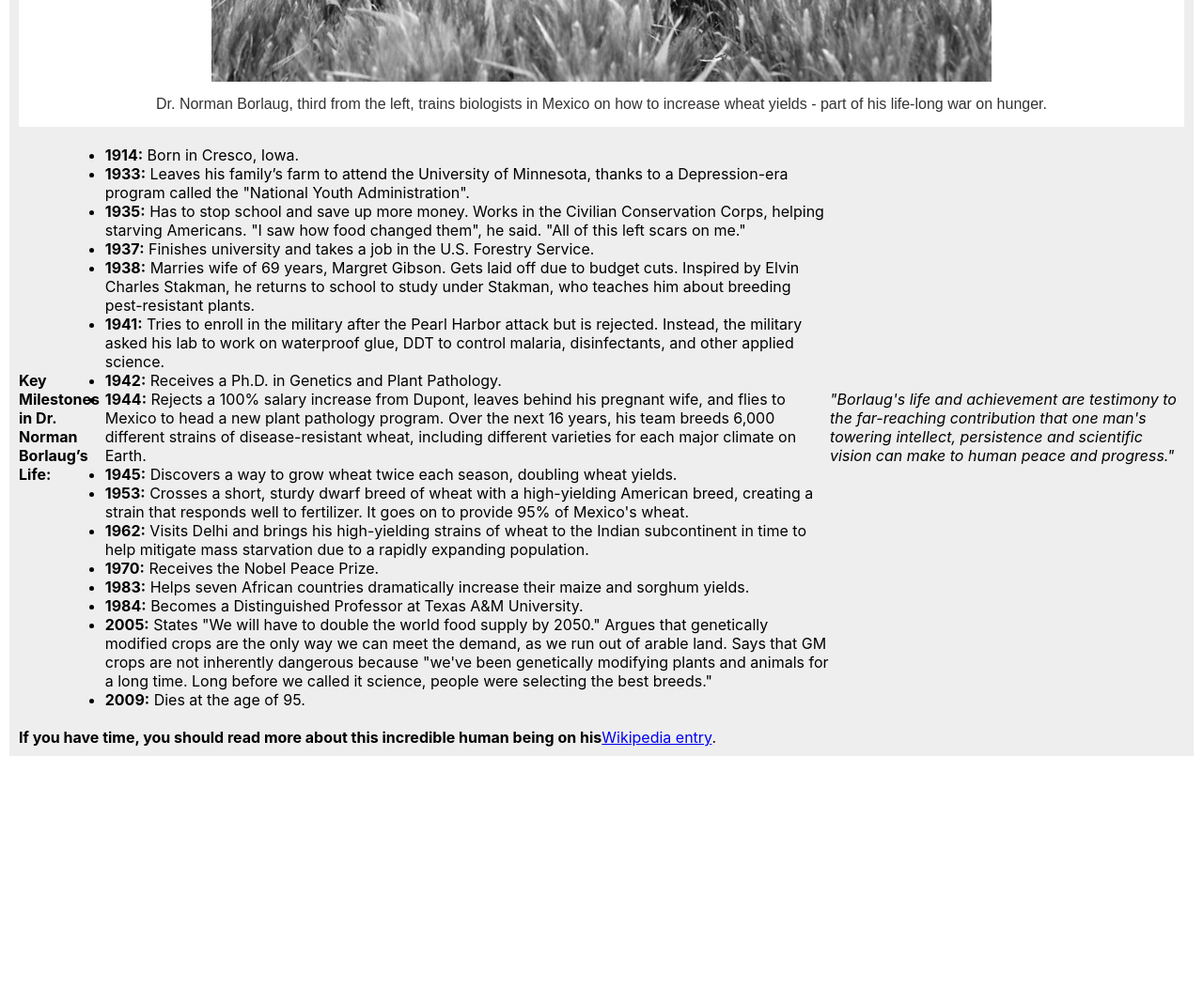
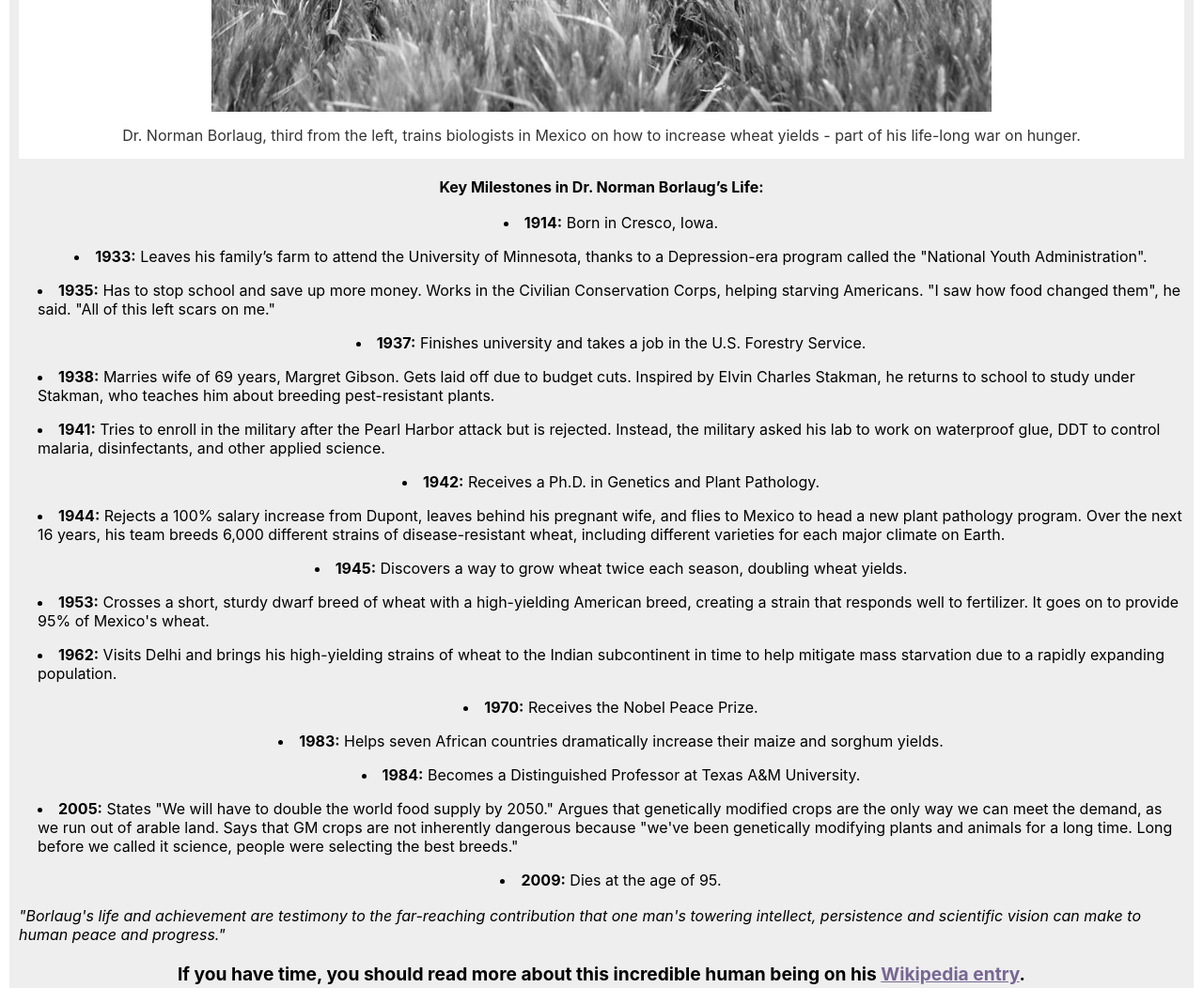
Before and after one commit to hopegaju/Tribute-page-assignment, a plain HTML site: page index.html in a window 1280 px wide. Shown: the part 560-1612 px from the top of the page at 94% size. Before the commit the page ends 1390 px from the top, so only its background shows below. Drawn offline with Linux system fonts and the light colour scheme.

Commit message:
Styled the tribute paragraph that leads to the link

```diff
--- a/index.html
+++ b/index.html
@@ -48,7 +48,7 @@
         </div>
 
         <!-- Tribute Link -->
-        <p><strong>If you have time, you should read more about this incredible human being on his</strong><a id="tribute-link" href="https://en.wikipedia.org/wiki/Norman_Borlaug" target="_blank">Wikipedia entry</a>.</p>
+        <p class="link"><strong>If you have time, you should read more about this incredible human being on his <a id="tribute-link" href="https://en.wikipedia.org/wiki/Norman_Borlaug" target="_blank"> Wikipedia entry</a>. </strong></p>
     </main>
 </body>
 </html>
--- a/style.css
+++ b/style.css
@@ -2,25 +2,26 @@
 *{
     padding: 0;
     margin: 0;
+    box-sizing: border-box;
 }
 
 /* body styling */
 body{
     background-color: #ffffff;
-    font-family: -apple-system, BlinkMacSystemFont, 'Segoe UI', 'Roboto', 'Helvetica Neue', Arial, sans-serif;
-    /* font-size:  1.2rem; */
+    font-family: apple-system, BlinkMacSystemFont, "Segoe UI", Roboto, "Helvetica Neue", Arial, sans-serif;
     width: 100%;
     display: flex;
 }
 
 /* main styling */
 main{
-    margin: 25px 10px;
-    padding: 10px;
+    margin: 29px 10px;
+    padding: 20px 10px;
     background-color: #eeeeee;
 }
-.div-image{
-    font-family: Arial, sans-serif;
+
+/* image size */
+#img-div{
     width: 100%;
     display: flex;
     flex-direction: column;
@@ -29,11 +30,10 @@ main{
     color: #333333;
 }
 
-/* image size */
-img{
-    width: 80%;
-    max-width: 400px;
-
+#image{
+    width: 100%;
+    max-width: 1200px;
+    margin: 0 auto;
 }
 
 /* image subtitle */
@@ -43,13 +43,15 @@ img{
 
 #title{
     margin: 20px 10px;
+    color: #323232;
+    font-size: 2.5rem;
 }
 
 #subtitle{
-    color: #626261;
+    color: #323232;
     display: flex;
     align-items: center;
-    font-size: x-small;
+    font-size: medium;
     letter-spacing: 0.3px;
     margin-bottom: 16px;
 }
@@ -77,15 +79,34 @@ img{
 #tribute-info{
     margin: 20px 0px;
     display: flex;
+    flex-direction: column;
     align-items: center;
     justify-content: center;
+    width: 100%;
 }
-.tribute-body{
-    display: inline-block;
+#tribute-info ul{
+    list-style-position: inside;
+    display: flex;
+    flex-direction: column;
+    align-items: center;
+    justify-content: center;
+    width: fit-content;
+    margin: 10px 0;
+    padding-left: 20px;
 }
 
-/* ul{
+#tribute-info ul li {
+    margin: 8px 0;
+    flex-wrap: wrap;
+}
+
+.link{
     text-align: center;
-    display: inline-block;
-    width: fit-content;
-} */
+    font-size: 1.2rem;
+    margin: 10px;
+}
+
+a{
+    /* font-family: Cambria, Cochin, Georgia, Times, 'Times New Roman', serif; */
+    color: #776793;
+}
```
